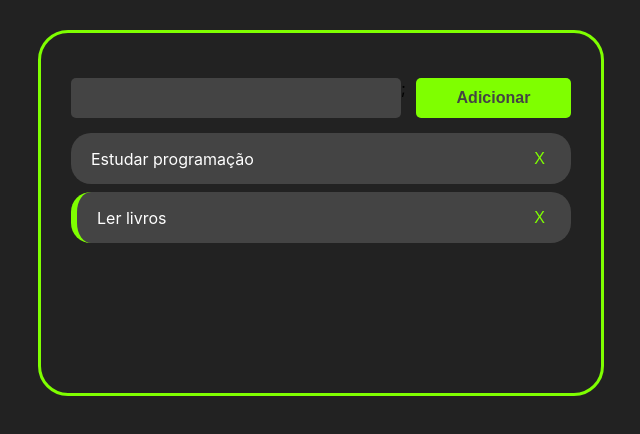
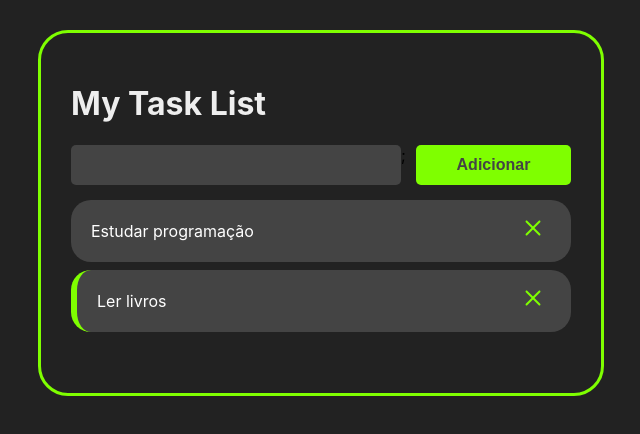
Before and after one commit to JoaoVictorCSousa/ToDo_List, a React (Create React App) app: page / in a window 1280 px wide. Shown: the top 434 px of the page, without its empty margins (319-959 px from the left). Built offline with nearby package versions, Linux system fonts and the light colour scheme.

Commit message:
feat: create the header

```diff
--- a/package.json
+++ b/package.json
@@ -8,6 +8,7 @@
     "@testing-library/user-event": "^13.5.0",
     "react": "^18.2.0",
     "react-dom": "^18.2.0",
+    "react-icons": "^4.7.1",
     "react-scripts": "5.0.1",
     "uuid": "^9.0.0",
     "web-vitals": "^2.1.4"
--- a/src/App.js
+++ b/src/App.js
@@ -3,6 +3,7 @@ import "./App.css";
 import { Tasks } from "./components/tasks/Tasks";
 import {AddButton} from "./components/addButton/AddButton";
 import { v4 as uuidv4 } from "uuid";
+import { Header } from "./components/header/Header";
 
 const App = () => {
   const [tasks, setTasks] = useState([
@@ -50,6 +51,7 @@ const App = () => {
     <>
 
     <div className="container">
+      < Header />
       <AddButton handleTaskAddition={handleTaskAddition}  />
       <Tasks  tasks={tasks} handleTaskClick={handleTaskClick} handleTaskDelete={handleTaskDelete} />
     </div>
--- /dev/null
+++ b/src/components/header/Header.js
@@ -0,0 +1,9 @@
+import React from 'react';
+
+const Header = () => {
+    return (
+        <h1 style={{color: "#eee"}}> My Task List </h1>
+    );
+}
+
+export {Header}
--- a/src/components/task/Task.css
+++ b/src/components/task/Task.css
@@ -17,7 +17,7 @@
 .remove-task-button{
     background-color: #444;
     border: none;
-    font-size: 16px;
+    font-size: 24px;
     color: chartreuse;
 
 }
--- a/src/components/task/Task.js
+++ b/src/components/task/Task.js
@@ -1,5 +1,6 @@
 import React from 'react';
 import "./Task.css";
+import {CgClose} from "react-icons/cg";
 
 const Task = ({ task, handleTaskClick, handleTaskDelete }) => {
 
@@ -15,7 +16,7 @@ const Task = ({ task, handleTaskClick, handleTaskDelete }) => {
         <div className='buttons-container'>
 
             <button onClick={() =>handleTaskDelete(task.id)} className='remove-task-button'>
-            X
+            <CgClose />
             </button>
 
         </div>
--- a/src/components/tasks/Tasks.js
+++ b/src/components/tasks/Tasks.js
@@ -1,5 +1,6 @@
 import React from "react";
 import {Task} from "../task/Task";
+
 
 const Tasks = ({ tasks, handleTaskClick, handleTaskDelete }) => {
     return(
```
Also changed, not shown: 1 other file (tests, documents, lock files or other folders).
